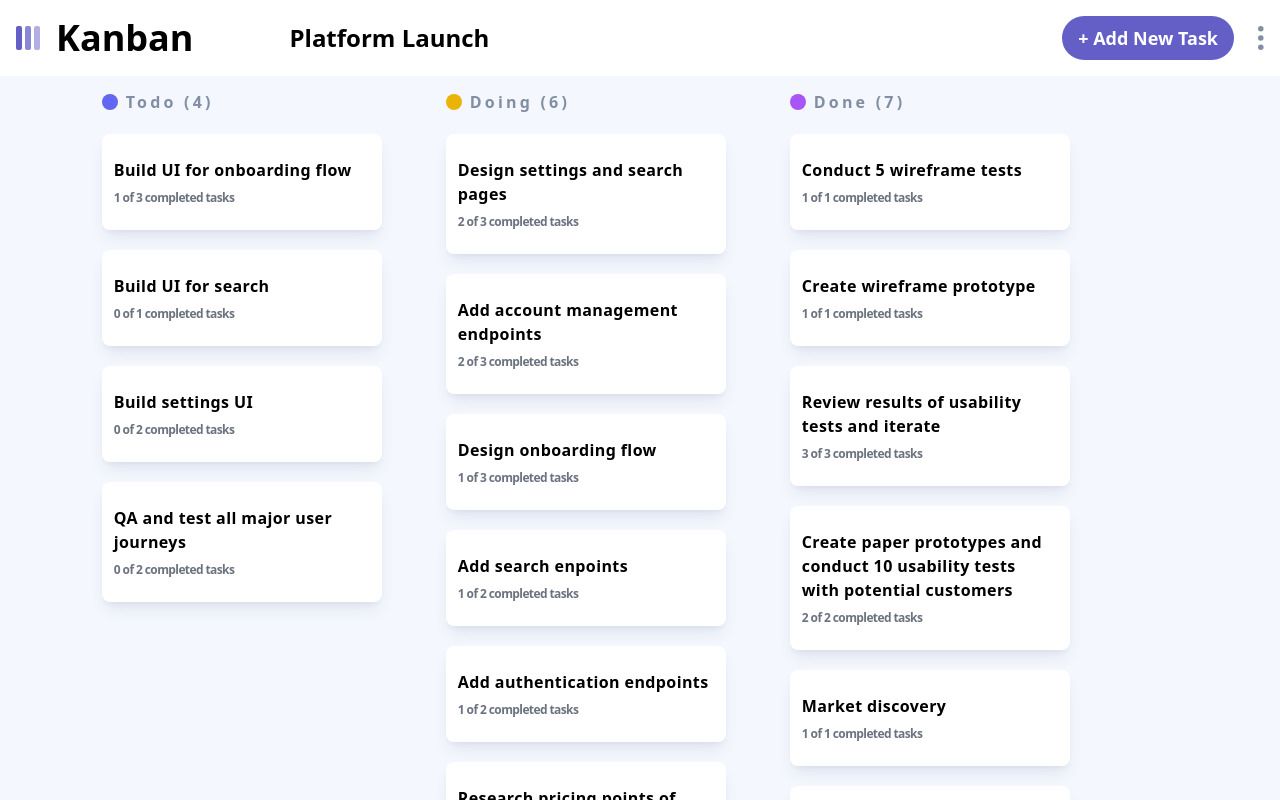
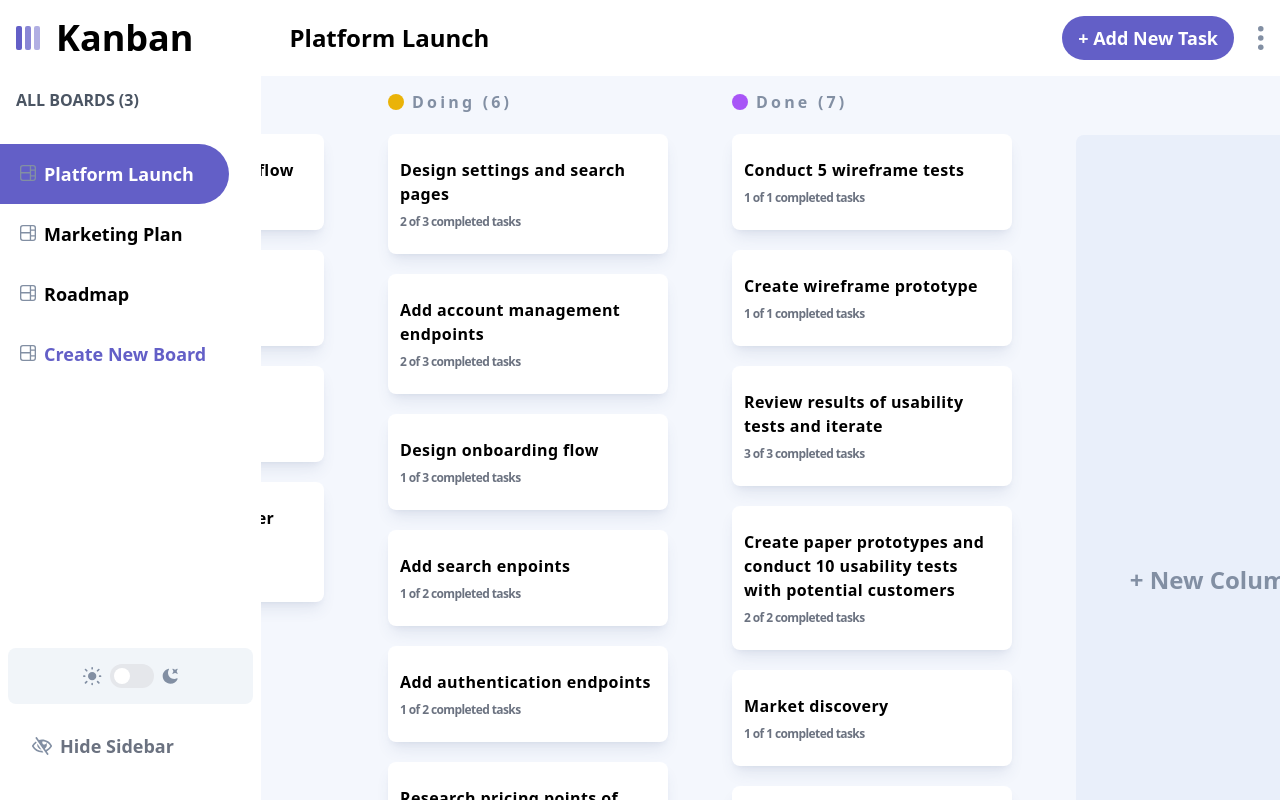
Before and after one commit to LauraAndradd/my-react-app, a React (Vite) app: page / in a window 1280 px wide. Built offline with nearby package versions, Linux system fonts and the light colour scheme.

Commit message:
barra lateral pronta

```diff
--- a/src/components/Center.jsx
+++ b/src/components/Center.jsx
@@ -2,6 +2,8 @@
 import { useSelector } from 'react-redux';
 import SideBar from './SideBar';
 import Column from './Column';
+import EmptyBoard from './EmptyBoard'
+import AddEditBoardModal from '../modals/AddEditBoardModal';
 
 function Center({boardModalOpen, setBoardModalOpen}) {
 
@@ -34,15 +36,37 @@
       window[0] >= 768 && isSideBarOpen ? 'bg-[#f4f7fd] scrollbar-hide h-screen flex dark:bg-[#20212c] overflow-x-scroll gap-6 ml-[261px]' : 'bg-[#f4f7fd] scrollbar-hide h-screen flex dark:bg-[#20212c] overflow-x-scroll gap-6'
     }>
       {windowSize[0] >= 768 && (
-        <SideBar/>
+        <SideBar isSideBarOpen={isSideBarOpen} setIsSideBarOpen={setIsSideBarOpen}/>
       )}
 
     {/*Columns Section*/}
-
-    {
+    {columns.length > 0 ? (
+      <>
+      {
       columns.map((col , index) => (
         <Column key={index} colIndex={index}/>
       ))
+      }
+      <div
+      onClick={() => {
+        setBoardModalOpen(true)
+      }}
+      className=' h-screen dark:bg-[#2b2c3740] flex justify-center items-center font-bold text-2xl hover:text-[#635FC7] transition duration-300 cursor-pointer bg-[#E9EFFA] scrollbar-hide mb-2   mx-5 pt-[90px] min-w-[280px] text-[#828FA3] mt-[135px] rounded-lg'>
+        + New Column
+      </div>
+      </>
+      ):
+      <>
+      <EmptyBoard type='edit'/>
+      </>
+    }
+    {
+      boardModalOpen && (
+        <AddEditBoardModal
+        type='edit'
+        setBoardModalOpen={setBoardModalOpen}
+        />
+      )
     }
 
     </div>
--- a/src/components/Column.jsx
+++ b/src/components/Column.jsx
@@ -2,6 +2,7 @@
 import React, { useEffect, useState } from 'react'
 import { useDispatch, useSelector } from "react-redux"
 import Task from './Task'
+import boardsSlice from '../redux/boardsSlice'
 
 function Column({colIndex}) {
     const colors = [
@@ -27,14 +28,32 @@
         setColor(shuffle(colors).pop())
     }, [dispatch])
 
+    const handleOnDragOver = (e) => {
+      e.preventDefault();
+    }
+
+    const handleOnDrop = (e) => {
+      const {prevColIndex , taskIndex} = JSON.parse(
+        e.dataTransfer.getData("text")
+      )
+      if(colIndex !== prevColIndex){
+        dispatch(
+          boardsSlice.actions.dragTask({colIndex , prevColIndex , taskIndex})
+        )
+      }
+    }
+
   return (
-    <div className=' scrollbar-hide mx-5 pt-[90px] min-w-[280px] '>
+    <div
+    onDrop={handleOnDrop}
+    onDragOver={handleOnDragOver}
+    className=' scrollbar-hide mx-5 pt-[90px] min-w-[280px] '>
         <p className=' font-semibold flex items-center gap-2 tracking-widest md:tracking-[.2em] text-[#828fa3] '>
             <div className={`rounded-full w-4 h-4 ${color} `} />
-            {col.name} ({col.tasks.length})
+            {col.name} ({col?.tasks?.length})
         </p>
         {
-            col.tasks.map((task, index) => (
+            col.tasks?.map((task, index) => (
                 <Task key={index} taskIndex={index} colIndex={colIndex} />
             ))
         }
--- a/src/components/SideBar.jsx
+++ b/src/components/SideBar.jsx
@@ -1,8 +1,121 @@
-import React from 'react'
+import React, { useState } from 'react'
+import { useDispatch , useSelector } from 'react-redux'
+import useDarkMode from '../hooks/useDarkMode'
+import boardsSlice from '../redux/boardsSlice'
+import boardIcon from '../assets/icon-board.svg'
+import lightIcon from '../assets/icon-light-theme.svg'
+import darkIcon from '../assets/icon-dark-theme.svg'
+import { Switch } from '@headlessui/react'
+import showSidebarIcon from "../assets/icon-show-sidebar.svg"
+import hideSidebarIcon from "../assets/icon-hide-sidebar.svg"
+import AddEditBoardModal from '../modals/AddEditBoardModal'
 
-function SideBar() {
+
+function SideBar({setIsSideBarOpen, isSideBarOpen}) {
+
+  const dispatch = useDispatch()
+  const [colorTheme , setTheme] = useDarkMode()
+  const [darkSide, setDarkSide] = useState(
+      colorTheme === 'light' ? true : false
+  )
+
+  const toggleDarkMode = (checked) =>{
+      setTheme(colorTheme)
+      setDarkSide(checked)
+  }
+
+  const boards = useSelector((state) => state.boards)
+
+  const [isBoardModalOpen, setIsBoardModalOpen] = useState(false)
+
   return (
-    <div>SideBar</div>
+    <div>
+    <div
+    className={isSideBarOpen ? `min-w-[261px] bg-white dark:bg-[#2b2c37]  fixed top-[72px] h-screen  items-center left-0 z-20` : ` bg-[#635FC7] dark:bg-[#2b2c37] dark:hover:bg-[#635FC7] top-auto bottom-10 justify-center items-center hover:opacity-80 cursor-pointer  p-0 transition duration-300 transform fixed felx w-[56px] h-[48px] rounded-r-full  `
+    }>
+      <div>
+        {/* reWrite modal  */}
+
+        {isSideBarOpen && (
+          <div className='className=" bg-white  dark:bg-[#2b2c37] w-full py-4 rounded-xl'>
+            <h3 className='dark:text-gray-300 text-gray-600 font-semibold mx-4 mb-8'>
+              ALL BOARDS ({boards?.length})
+            </h3>
+
+              <div className='flex flex-col h-[70vh] justify-between '>
+                <div>
+                  {boards.map((board , index) => (
+                    <div className={` flex items-baseline space-x-2 px-5 mr-8 rounded-r-full duration-500 ease-in-out py-4 cursor-pointer hover:bg-[#635fc71a] hover:text-[#635fc7] dark:hover:bg-white dark:hover:text-[#635fc7] dark:text-white  ${board.isActive &&" bg-[#635fc7] rounded-r-full text-white mr-8 "
+                    } `}
+                    key={index}
+                    onClick={() => {
+                      dispatch(boardsSlice.actions.setBoardActive({index}))
+                    }}
+                    >
+                      <img src={boardIcon} className='h-4' />
+                      <p className='text-lg font-bold'>
+                        {board.name}
+                      </p>
+
+                    </div>
+                  ))}
+                  <div
+                  onClick={() => {
+                    setIsBoardModalOpen(true)
+                  }}
+                  className='flex  items-baseline space-x-2  mr-8 rounded-r-full duration-500 ease-in-out cursor-pointer text-[#635fc7] px-5 py-4 hover:bg-[#635fc71a] hover:text-[#635fc7] dark:hover:bg-white '>
+                  <img src={boardIcon} className='h-4' />
+                      <p className='text-lg font-bold'>
+                        Create New Board
+                      </p>
+                  </div>
+                </div>
+
+                  <div className='mx-2  p-4 relative space-x-2 bg-slate-100 dark:bg-[#20212c] flex justify-center items-center rounded-lg'>
+                  <img src={lightIcon}/>
+
+                    <Switch checked={darkSide} onChange={toggleDarkMode} className={`${darkSide ? 'bg-[#635fc7]' : ' bg-gray-200'}
+                    relative inline-flex h-6 w-11 items-center rounded-full`}>
+
+                        <span className={` ${darkSide ? 'translate-x-6' : 'translate-x-1'} inline-block h-4 w-4 transform rounded-full bg-white transition`}/>
+
+                    </Switch>
+
+                    <img src={darkIcon} />
+
+                  </div>
+              </div>
+          </div>
+        )}
+
+        {/* Sidebar hide/show toggle */}
+
+        {isSideBarOpen ? (
+          <div
+          onClick={() => setIsSideBarOpen(state => !state)}
+          className='flex  items-center mt-2  absolute bottom-16  text-lg font-bold  rounded-r-full hover:text-[#635FC7] cursor-pointer mr-6 mb-8 px-8 py-4 hover:bg-[#635fc71a] dark:hover:bg-white  space-x-2 justify-center  my-4 text-gray-500'>
+            <img src={hideSidebarIcon} className='min-w-[20px]' alt="hideSidebarIcon" />
+            {isSideBarOpen && <p> Hide Sidebar </p>}
+          </div>
+        )
+        :
+        <div
+        onClick={() => setIsSideBarOpen(state => !state)}
+        className='absolute p-5'>
+          <img src={showSidebarIcon} alt="showSidebarIcon" />
+        </div>
+      }
+      </div>
+    </div>
+      {
+        isBoardModalOpen &&
+        <AddEditBoardModal
+        type='add'
+        setBoardModalOpen={setIsBoardModalOpen}
+        />
+      }
+
+  </div>
   )
 }
 
--- a/src/components/Task.jsx
+++ b/src/components/Task.jsx
@@ -19,9 +19,18 @@
       }
     });
 
+    const handleOnDrag = (e) => {
+      e.dataTransfer.setData(
+        "text",
+        JSON.stringify({taskIndex , prevColIndex : colIndex})
+      )
+    }
+
   return (
     <div>
     <div
+    onDragStart={handleOnDrag}
+    draggable
     onClick={() => {
         setIsTaskModalOpen(true);
     }}
```
